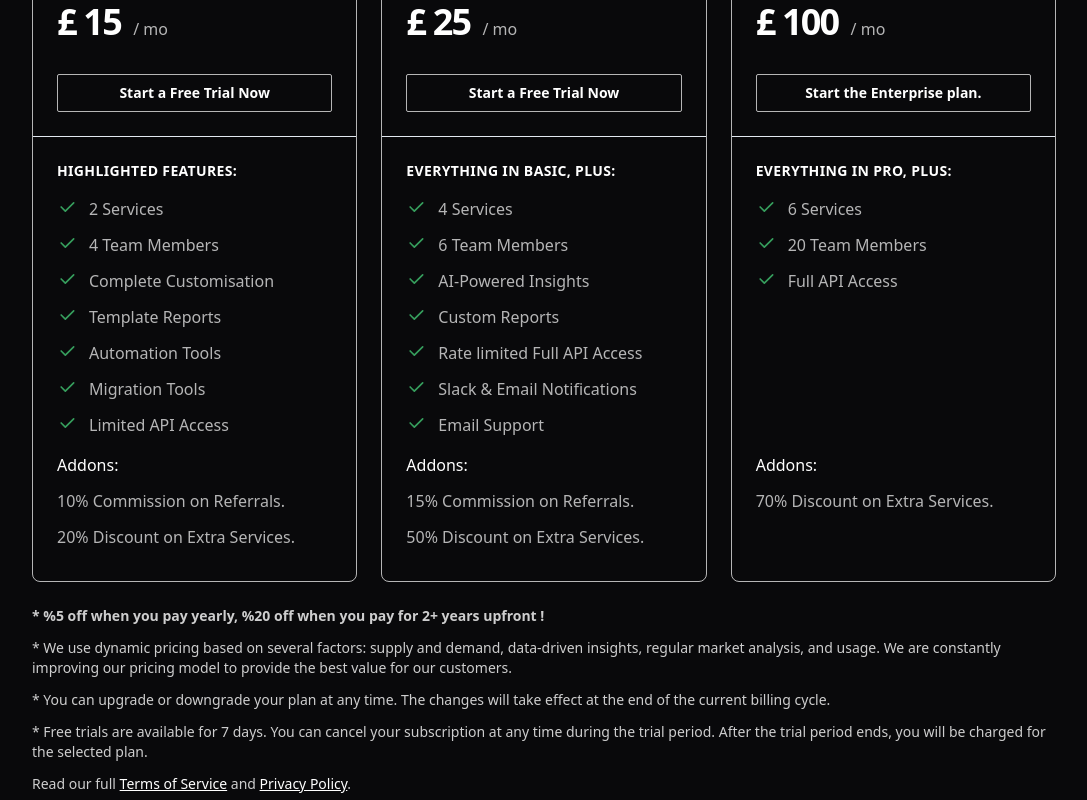
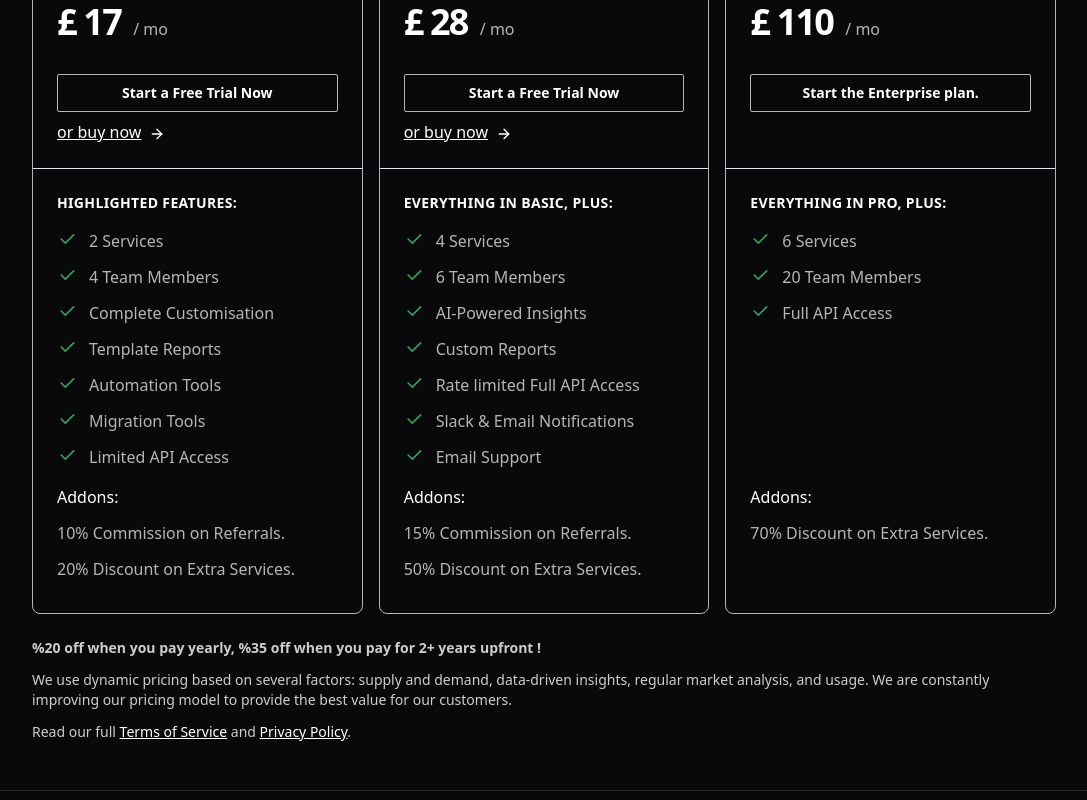
Before and after one commit to TriceraSystems/tricerasystems.com, a SvelteKit app: page / in a window 1280 px wide. Shown: the part 1320-2120 px from the top of the page, without its empty margins (96-1183 px from the left). Built offline with nearby package versions, Linux system fonts and the light colour scheme.

Commit message:
Refactor pricing component links and update free trial text

```diff
--- a/src/components/pricing.svelte
+++ b/src/components/pricing.svelte
@@ -3,8 +3,10 @@
     let period = "monthly";
 </script>
 
-<div class="sm:flex sm:flex-col sm:align-center" id='pricing'>
-    <div class="flex flex-col place-items-center text-center gap-4 pb-12 mx-auto w-full md:max-w-5xl">
+<div class="sm:flex sm:flex-col sm:align-center" id="pricing">
+    <div
+        class="flex flex-col place-items-center text-center gap-4 pb-12 mx-auto w-full md:max-w-5xl"
+    >
         <h1 class="text-4xl text-bold">Platform Pricing</h1>
         <p class="text-white/[.8]">{data.description}</p>
     </div>
@@ -19,7 +21,7 @@
                 : 'font-bold'} ml-0.5 relative w-1/2 border rounded-sm py-2 whitespace-nowrap focus:outline-none sm:w-auto sm:px-8 border-transparent text-white"
             >Monthly Billing
         </button>
-        <div class="h-6 border-r border-white/[.6]"></div>
+        <div class="h-6 border-r border-white/[.6]" />
         <button
             on:click={() => (period = "yearly")}
             type="button"
@@ -30,7 +32,7 @@
         </button>
     </div>
     <div
-        class="mt-6 space-y-6 sm:space-y-0 sm:grid sm:grid-cols-3 sm:gap-6 md:max-w-5xl md:mx-auto xl:grid-cols-3"
+        class="mt-6 space-y-6 sm:space-y-0 sm:grid sm:grid-cols-3 sm:gap-4 md:max-w-5xl md:mx-auto xl:grid-cols-3"
     >
         {#each data.plans as plan}
             <div
@@ -58,15 +60,25 @@
                         <span
                             class="text-4xl font-bold text-white tracking-tighter"
                         >
-                            £ {period === "monthly" ? plan.price : (plan.price * 12 * 0.95).toFixed(0)}
+                            £ {period === "monthly"
+                                ? plan.price
+                                : (plan.price * 12 * 0.8).toFixed(0)}
                         </span>
-                        <span class="text-base font-medium text-white/[.7] ml-2">
+                        <span
+                            class="text-base font-medium text-white/[.7] ml-2"
+                        >
                             / {period === "monthly" ? "mo" : "yr"}
                         </span>
                         {#if period == "yearly"}
-                        <div  class="text-lg font-medium text-white/[.7] tracking-tighter">
+                            <div
+                                class="text-lg font-medium text-white/[.7] tracking-tighter"
+                            >
                                 <span>or pay</span>
-                            <span>£{(plan.price * 24 * 0.80).toFixed(0)}</span>
+                                <span
+                                    >£{(plan.price * 24 * 0.65).toFixed(
+                                        0,
+                                    )}</span
+                                >
                                 <span>if you pay for 2 years.</span>
                             </div>
                         {/if}
@@ -74,17 +86,36 @@
                     {#if plan.freeTrial}
                         <a
                             href="/"
-                            class="mt-8 block w-full border border-white/[.7] rounded-sm py-2 text-sm font-semibold text-white text-center"
+                            class="mt-8 mb-2 block w-full border border-white/[.7] rounded-sm py-2 text-sm font-semibold text-white text-center"
                         >
                             Start a Free Trial Now
+                        </a>
+                        <a href="/" class="flex gap-2 place-items-center">
+                            <span class="underline">or buy now</span>
+                            <svg
+                                class="size-4 mt-1"
+                                xmlns="http://www.w3.org/2000/svg"
+                                width="24"
+                                height="24"
+                                viewBox="0 0 24 24"
+                                fill="none"
+                                stroke="currentColor"
+                                stroke-width="2"
+                                stroke-linecap="round"
+                                stroke-linejoin="round"
+                                ><line x1="5" y1="12" x2="19" y2="12"
+                                ></line><polyline points="12 5 19 12 12 19"
+                                ></polyline></svg
+                            >
                         </a>
                     {:else}
                         <a
                             href="/"
-                            class="mt-8 block w-full border border-white/[.7] rounded-sm py-2 text-sm font-semibold text-white text-center"
+                            class="mt-8 mb-2 block w-full border border-white/[.7] rounded-sm py-2 text-sm font-semibold text-white text-center"
                         >
                             Start the {plan.name} plan.
                         </a>
+                        <div class="min-h-[24px]" />
                     {/if}
                 </div>
                 <div class="pt-6 pb-8 px-6">
@@ -95,13 +126,11 @@
                     </h3>
                     <ul role="list" class="mt-4 space-y-3">
                         {#each plan.features as feature}
-
                             {#if typeof feature === "string"}
                                 <li class="pt-1 min-h-[24px]">
                                     <span>{feature}</span>
                                 </li>
                             {:else}
-
                                 <li class="flex space-x-3">
                                     {#if !feature.isAddOn}
                                         {#if feature.isIncluded}
@@ -123,7 +152,8 @@
                                                     d="M0 0h24v24H0z"
                                                     fill="none"
                                                 ></path>
-                                            <path d="M5 12l5 5l10 -10"></path>
+                                                <path d="M5 12l5 5l10 -10"
+                                                ></path>
                                             </svg>
                                         {:else}
                                             <svg
@@ -139,20 +169,30 @@
                                                 stroke-linejoin="round"
                                                 aria-hidden="true"
                                             >
-                                            <line x1="18" y1="6" x2="6" y2="18"
+                                                <line
+                                                    x1="18"
+                                                    y1="6"
+                                                    x2="6"
+                                                    y2="18"
                                                 ></line>
-                                            <line x1="6" y1="6" x2="18" y2="18"
+                                                <line
+                                                    x1="6"
+                                                    y1="6"
+                                                    x2="18"
+                                                    y2="18"
                                                 ></line>
                                             </svg>
                                         {/if}
                                     {/if}
-                                <span class="text-base {feature.isHighlighted ? 'text-white' : 'text-white/[.7]'}">
+                                    <span
+                                        class="text-base {feature.isHighlighted
+                                            ? 'text-white'
+                                            : 'text-white/[.7]'}"
+                                    >
                                         {feature.name}
                                     </span>
                                 </li>
-
                             {/if}
-
                         {/each}
                     </ul>
                 </div>
@@ -169,13 +209,10 @@
             {data["dynamic-pricing-disclaimer"]}
         </p>
         <p>
-            {data["upgrade-disclaimer"]}
-        </p>
-        <p>
-            {data["trail-disclaimer"]}
-        </p>
-        <p>
-            Read our full <a href="/" class="text-white underline">Terms of Service</a> and <a href="/" class="text-white underline">Privacy Policy</a>.
+            Read our full <a href="/" class="text-white underline"
+                >Terms of Service</a
+            >
+            and <a href="/" class="text-white underline">Privacy Policy</a>.
         </p>
     </div>
 </div>
--- a/src/routes/+layout.server.ts
+++ b/src/routes/+layout.server.ts
@@ -1,18 +1,52 @@
+function generatePrice(basePrice: number) {
+    const date = new Date();
+    const day = date.getDay();
+    const hour = date.getHours();
+    const month = date.getMonth();
+
+    let price = basePrice;
+
+    // If business hours (10am-4pm, Mon-Fri), add 10% to price
+    /*
+        Businesses are more likely to pay more for services over
+        regular users during business hours. This is because they
+        are more likely to be using the services to make money.
+    */
+    if (day >= 1 && day <= 5 && hour >= 10 && hour <= 16) {
+        price *= 1.1;
+    }
+
+    // If it's March 5th to April 5th (end of tax year), increase price by 20%
+    /*
+        https://www.dmcpas.com/article/year-end-tax-planning-strategies-for-your-business/
+        https://www.adp.com/spark/articles/2023/12/year-end-tax-planning-for-your-business-8-strategies-to-consider.aspx
+        https://sba.thehartford.com/finance/taxes/how-to-reduce-taxable-income/
+        https://www.lendingtree.com/business/year-end-tax-planning-strategies/
+
+        Businesses are more likely to spend more on services at the end of the tax year
+        to reduce their taxable income. This is because they can claim the cost of the
+        services as a business expense, reducing the amount of tax they have to pay.
+    */
+    if (month === 2 && day >= 5 || month === 3 && day <= 5) {
+        price *= 1.2;
+    }
+
+    return price.toFixed(0);
+}
+
 /** @type {import('./$types').LayoutServerLoad} */
 export async function load() {
 	return {
 		components: {
             pricing: {
                 'description': 'Our platform offers a range of pricing plans to suit your needs. These comprehensive plans provide access to all platform features and services. Alternatively, if you prefer, you can pay individually for specific services.',
-                'discount-disclaimer': '* %5 off when you pay yearly, %20 off when you pay for 2+ years upfront !',
-                'dynamic-pricing-disclaimer': '* We use dynamic pricing based on several factors: supply and demand, data-driven insights, regular market analysis, and usage. We are constantly improving our pricing model to provide the best value for our customers. ',
-                'upgrade-disclaimer': '* You can upgrade or downgrade your plan at any time. The changes will take effect at the end of the current billing cycle.',
-                'trail-disclaimer': '* Free trials are available for 7 days. You can cancel your subscription at any time during the trial period. After the trial period ends, you will be charged for the selected plan.',
+                'discount-disclaimer': '%20 off when you pay yearly, %35 off when you pay for 2+ years upfront !',
+                'dynamic-pricing-disclaimer': 'We use dynamic pricing based on several factors: supply and demand, data-driven insights, regular market analysis, and usage. We are constantly improving our pricing model to provide the best value for our customers. ',
                 'plans': [
                     {
                         'name': 'Basic',
                         'description': 'Perfect for individuals and small teams, who want to get started with a simple service.',
-                        'price': 15,
+                        'price': generatePrice(15),
                         'freeTrial': true,
                         'featuresHeader': 'Highlighted features:',
                         'features': [
@@ -23,6 +57,7 @@ export async function load() {
                                 'isIncluded': true,
                                 'isAddOn': false
                             },
+
                             {
                                 'name': '4 Team Members',
                                 'description': 'This is a description of Feature 2.',
@@ -30,6 +65,7 @@ export async function load() {
                                 'isIncluded': true,
                                 'isAddOn': false
                             },
+
                             {
                                 'name': 'Complete Customisation',
                                 'description': 'This is a description of Feature 3.',
@@ -37,6 +73,7 @@ export async function load() {
                                 'isIncluded': true,
                                 'isAddOn': false
                             },
+
                             {
                                 'name': 'Template Reports',
                                 'description': 'This is a description of Feature 3.',
@@ -44,6 +81,7 @@ export async function load() {
                                 'isIncluded': true,
                                 'isAddOn': false
                             },
+
                             {
                                 'name': 'Automation Tools',
                                 'description': 'This is a description of Feature 3.',
@@ -51,6 +89,7 @@ export async function load() {
                                 'isIncluded': true,
                                 'isAddOn': false
                             },
+
                             {
                                 'name': 'Migration Tools',
                                 'description': 'This is a description of Feature 3.',
@@ -58,6 +97,7 @@ export async function load() {
                                 'isIncluded': true,
                                 'isAddOn': false
                             },
+
                             {
                                 'name': 'Limited API Access',
                                 'description': 'This is a description of Feature 3.',
@@ -65,7 +105,9 @@ export async function load() {
                                 'isIncluded': true,
                                 'isAddOn': false
                             },
+
                             'Addons: ',
+
                             {
                                 'name': '10% Commission on Referrals.',
                                 'description': 'This is a description of Feature 2.',
@@ -73,6 +115,7 @@ export async function load() {
                                 'isIncluded': true,
                                 'isAddOn': true
                             },
+
                             {
                                 'name': '20% Discount on Extra Services.',
                                 'description': 'This is a description of Feature 2.',
@@ -85,7 +128,7 @@ export async function load() {
                     {
                         'name': 'Pro',
                         'description': 'Great for growing businesses, who want to get more customers and increase their revenue.',
-                        'price': 25,
+                        'price': generatePrice(25),
                         'freeTrial': true,
                         'featuresHeader': 'Everything in Basic, plus:',
                         'features': [
@@ -158,7 +201,7 @@ export async function load() {
                     {
                         'name': 'Enterprise',
                         'description': 'Best for large businesses, who want to get the most out of our service and support.',
-                        'price': 100,
+                        'price': generatePrice(100),
                         'freeTrial': false,
                         'featuresHeader': 'Everything in Pro, plus:',
                         'features': [
```
Lines whose indentation alone changed are shown as unchanged.
